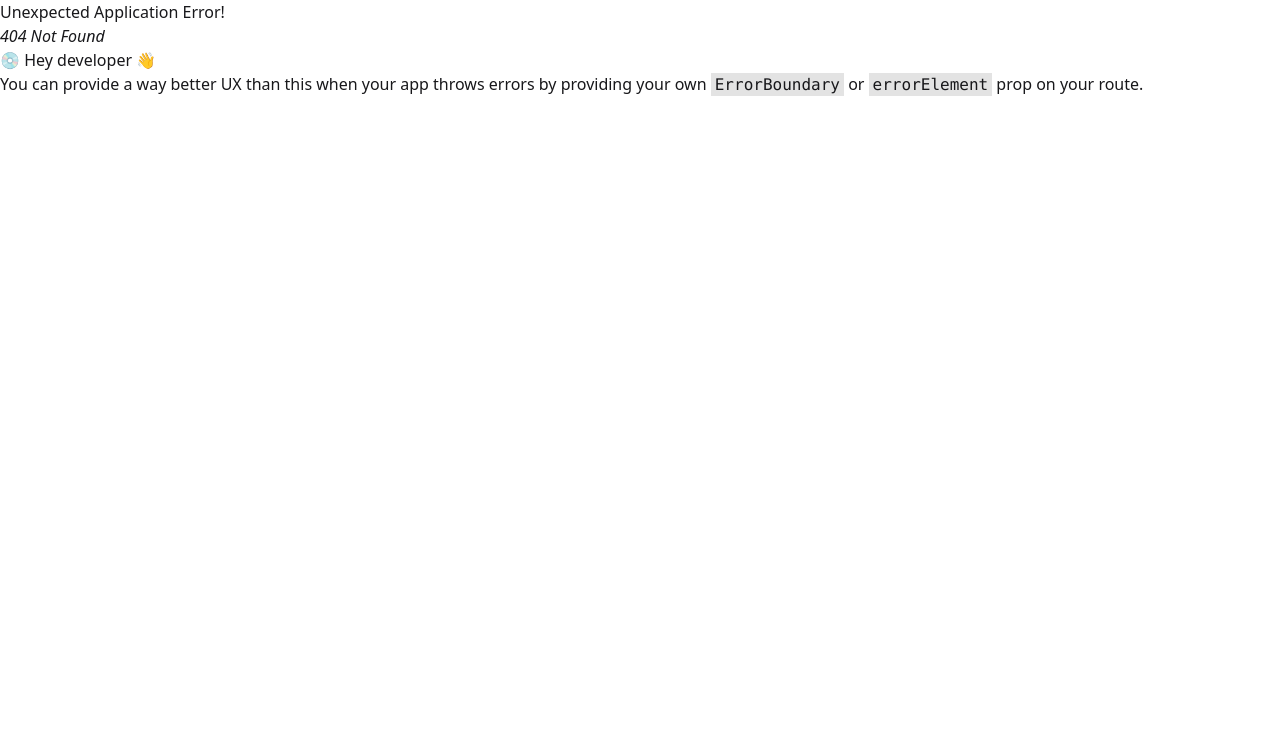
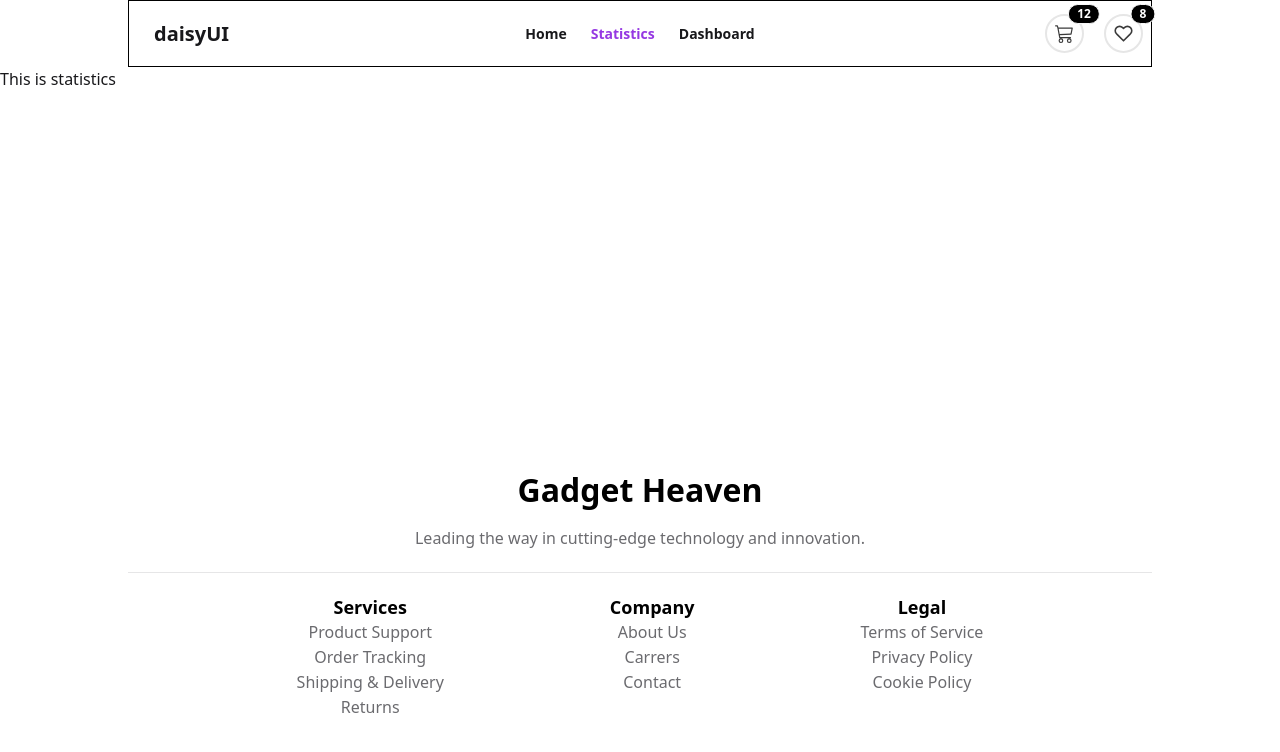
Before and after one commit to aspinchakma/gadget-heaven, a React (Vite) app: page /statistics in a window 1280 px wide. Before the commit this address had no page. Shown: the top 752 px of the page. Built offline with nearby package versions, Linux system fonts and the light colour scheme.

Commit message:
dynamically added

```diff
--- /dev/null
+++ b/src/Components/DashBoard.jsx
@@ -0,0 +1,9 @@
+const DashBoard = () => {
+  return (
+    <div>
+      <h3>Dashboard section</h3>
+    </div>
+  );
+};
+
+export default DashBoard;
--- a/src/Components/Footer.jsx
+++ b/src/Components/Footer.jsx
@@ -1,6 +1,6 @@
 const Footer = () => {
   return (
-    <div className="text-center text-[#6b6b6f] lg:py-[80px] py-[40px] ">
+    <div className="text-center text-[#6b6b6f] lg:py-[80px] py-[40px] w-[90%] lg:w-[80%] mx-auto">
       <h3 className="text-black font-bold text-[32px] my-3">Gadget Heaven</h3>
       <p>Leading the way in cutting-edge technology and innovation.</p>
       <div className="bg-[#e6e6e7] h-[1px] my-[22px]"></div>
--- /dev/null
+++ b/src/Components/Header.css
@@ -0,0 +1,6 @@
+.header_container a {
+  font-weight: bold;
+}
+.header_container .active {
+  color: #9538e2;
+}
--- a/src/Components/Header.jsx
+++ b/src/Components/Header.jsx
@@ -1,10 +1,11 @@
 import { BsCart3 } from "react-icons/bs";
 import { FiHeart } from "react-icons/fi";
+import { NavLink } from "react-router-dom";
+import "./Header.css";
 
 const Header = () => {
   return (
-    <div>
-      <div className="navbar bg-base-100 shadow-sm">
+    <div className="navbar border-1 border-black w-[90%] lg:w-[80%] mx-auto header_container">
       <div className="navbar-start">
         <div className="dropdown">
           <div tabIndex={0} role="button" className="btn btn-ghost lg:hidden">
@@ -29,21 +30,13 @@ const Header = () => {
             className="menu menu-sm dropdown-content bg-base-100 rounded-box z-1 mt-3 w-52 p-2 shadow"
           >
             <li>
-                <a>Item 1</a>
+              <NavLink to={`/`}>Home</NavLink>
             </li>
             <li>
-                <a>Parent</a>
-                <ul className="p-2">
-                  <li>
-                    <a>Submenu 1</a>
+              <NavLink to={`/statistics`}>Statistics</NavLink>
             </li>
             <li>
-                    <a>Submenu 2</a>
-                  </li>
-                </ul>
-              </li>
-              <li>
-                <a>Item 3</a>
+              <NavLink to={`/dashboard`}>Dashboard</NavLink>
             </li>
           </ul>
         </div>
@@ -52,23 +45,13 @@ const Header = () => {
       <div className="navbar-center hidden lg:flex">
         <ul className="menu menu-horizontal px-1">
           <li>
-              <a>Item 1</a>
+            <NavLink to={`/`}>Home</NavLink>
           </li>
           <li>
-              <details>
-                <summary>Parent</summary>
-                <ul className="p-2">
-                  <li>
-                    <a>Submenu 1</a>
+            <NavLink to={`/statistics`}>Statistics</NavLink>
           </li>
           <li>
-                    <a>Submenu 2</a>
-                  </li>
-                </ul>
-              </details>
-            </li>
-            <li>
-              <a>Item 3</a>
+            <NavLink to={`/dashboard`}>Dashboard</NavLink>
           </li>
         </ul>
       </div>
@@ -91,7 +74,6 @@ const Header = () => {
         </div>
       </div>
     </div>
-    </div>
   );
 };
 
--- /dev/null
+++ b/src/Components/NotFound.jsx
@@ -0,0 +1,9 @@
+const NotFound = () => {
+  return (
+    <div>
+      <h3>This is Not Found</h3>
+    </div>
+  );
+};
+
+export default NotFound;
--- a/src/Components/Root.jsx
+++ b/src/Components/Root.jsx
@@ -4,7 +4,7 @@ import Header from "./Header";
 
 const Root = () => {
   return (
-    <div className="w-[95%] lg:w-[90%] mx-auto min-h-screen flex flex-col">
+    <div className="min-h-screen flex flex-col">
       <Header />
       <div className="flex-1">
         <Outlet />
--- /dev/null
+++ b/src/Components/Statistics.jsx
@@ -0,0 +1,9 @@
+const Statistics = () => {
+  return (
+    <div>
+      <h3>This is statistics</h3>
+    </div>
+  );
+};
+
+export default Statistics;
--- a/src/main.jsx
+++ b/src/main.jsx
@@ -1,17 +1,29 @@
 import { StrictMode } from "react";
 import { createRoot } from "react-dom/client";
 import { createBrowserRouter, RouterProvider } from "react-router-dom";
+import DashBoard from "./Components/DashBoard";
 import Home from "./Components/Home";
+import NotFound from "./Components/NotFound";
 import Root from "./Components/Root";
+import Statistics from "./Components/Statistics";
 import "./index.css";
 const router = createBrowserRouter([
   {
     path: "/",
     element: <Root />,
+    errorElement: <NotFound />,
     children: [
       {
         path: "/",
         element: <Home />,
+      },
+      {
+        path: "/dashboard",
+        element: <DashBoard />,
+      },
+      {
+        path: "/statistics",
+        element: <Statistics />,
       },
     ],
   },
```
Lines whose indentation alone changed are shown as unchanged.
